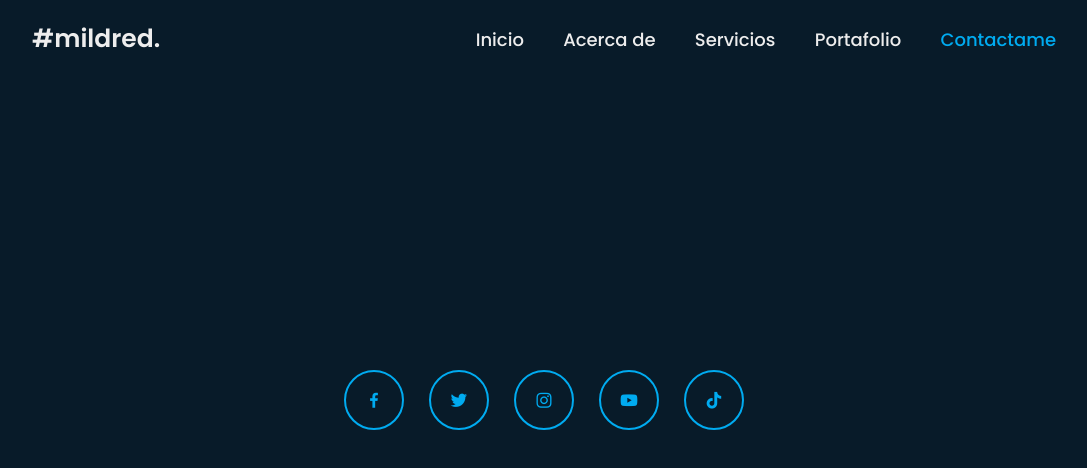
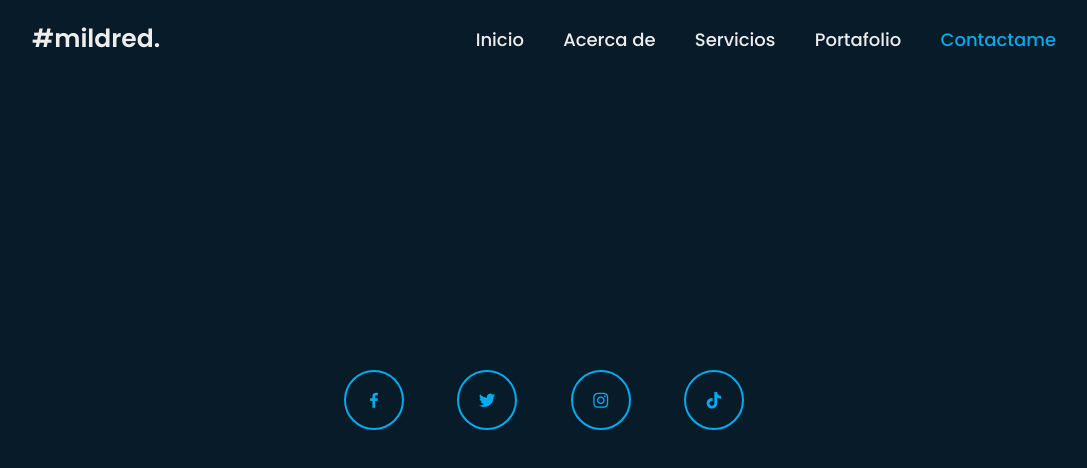
Before and after one commit to ZatorTenet/mildred.pastor.periodista, a plain HTML site: page contactame.html in a window 1280 px wide. Shown: the whole page, without its empty margins (96-1183 px from the left). Drawn offline with nearby package versions, Linux system fonts and the light colour scheme.

Commit message:
Update contactame.html

```diff
--- a/contactame.html
+++ b/contactame.html
@@ -25,7 +25,6 @@
             <a href="https://www.facebook.com/mildredpadtor?mibextid=ZbWKwL"><i class="bx bxl-facebook"></i></a>
             <a href="https://twitter.com/Mildredjohana4?t=-KmKGwWw62g1uK_vqOHlUA&s=09"><i class="bx bxl-twitter"></i></a>
             <a href="https://www.instagram.com/mildred_johanap/?igshid=MzRlODBiNWFlZA=="><i class="bx bxl-instagram"></i></a>
-            <a href="https://www.youtube.com/watch?v=iY1N1ynQB_w"><i class="bx bxl-youtube"></i></a>
             <a href="https://www.tiktok.com/@mildredjohana_?_t=8f4e6y7x29t&_r=1"><i class="bx bxl-tiktok"></i></a>
 
         </div>
```
